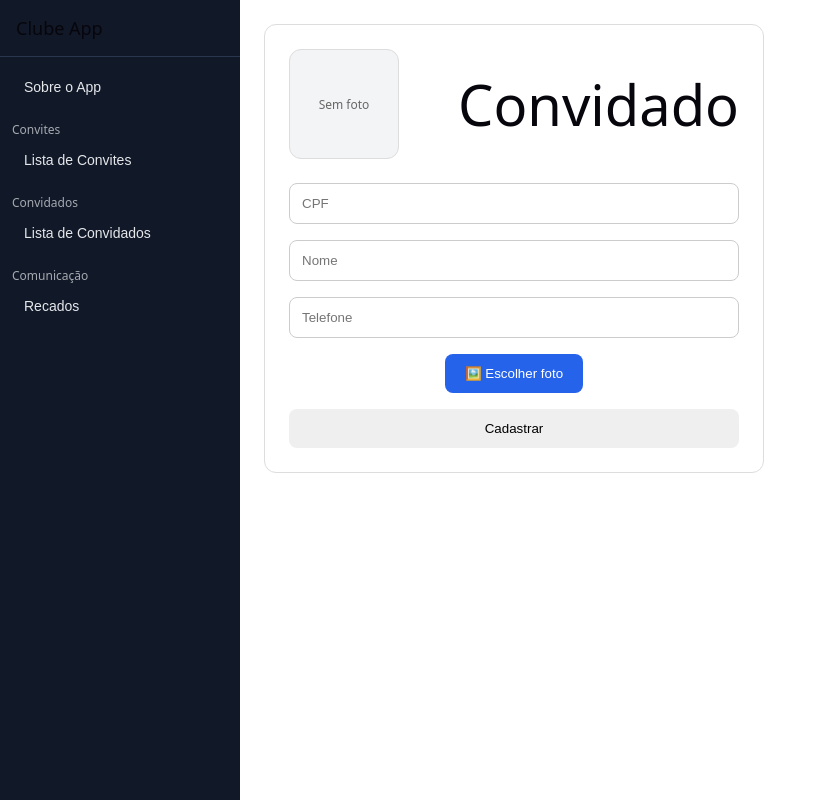
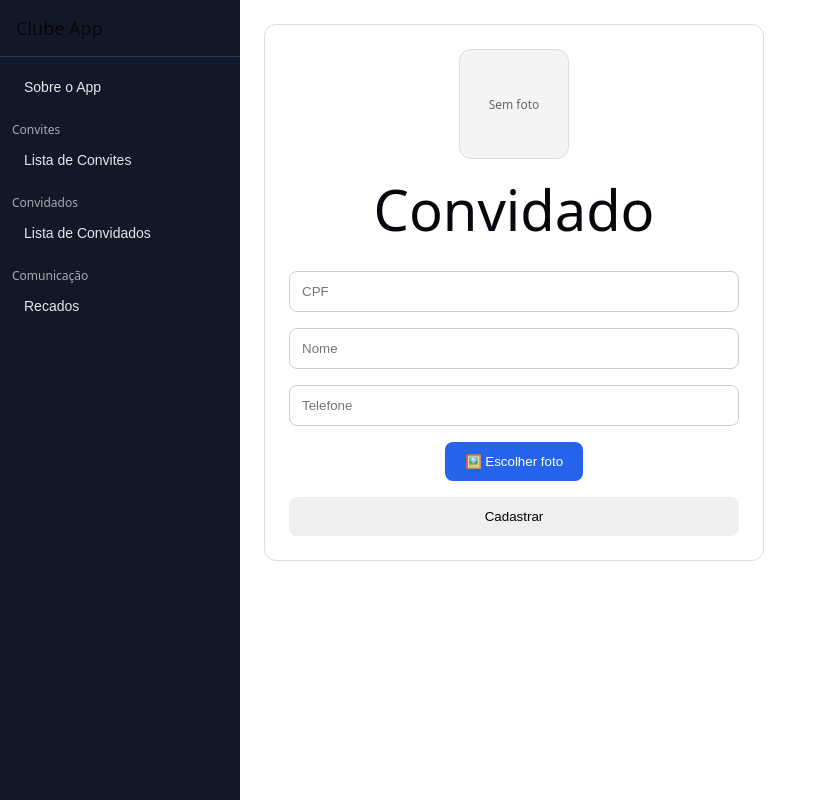
Before and after one commit to paulohenriquecosta3011/phcore-frontend, a React (Vite) app: page /guests/new in a window 1280 px wide. Shown: the whole page, without its empty margins (0-815 px from the left). Built offline with nearby package versions, Linux system fonts and the light colour scheme; sample sign-in values are in the browser's storage.

Commit message:
Ajusta layout da foto no cadastro de convidados

```diff
--- a/src/pages/Guests/GuestCreate.tsx
+++ b/src/pages/Guests/GuestCreate.tsx
@@ -164,9 +164,8 @@ export default function GuestCreate() {
             <div
           style={{
             display: "flex",
+            flexDirection: "column",
             alignItems: "center",
-            justifyContent:
-              "space-between",
             marginBottom: "24px",
           }}
         >
@@ -207,7 +206,7 @@ export default function GuestCreate() {
 
          <h1
           style={{
-              margin: 0,
+            margin: "12px 0 0 0",
           }}
         >
           Convidado
--- a/src/pages/Login/Login.tsx
+++ b/src/pages/Login/Login.tsx
@@ -119,7 +119,7 @@ export default function Login() {
           Esqueci minha senha
         </Link>
         <div className="app-version">
-          Versão 1.2<br />
+          Versão 1.0<br />
           Atualizado em 02/08/2026
         </div>
       </div>
```
Lines whose indentation alone changed are shown as unchanged.
